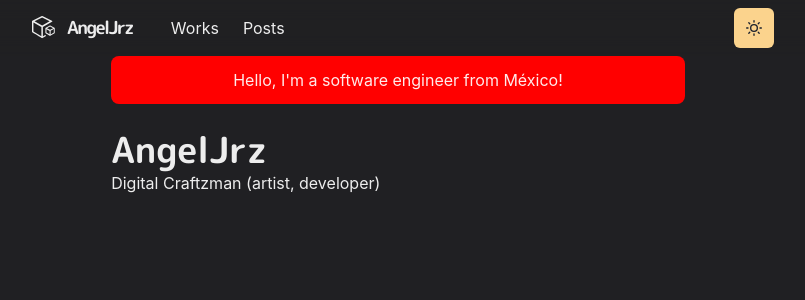
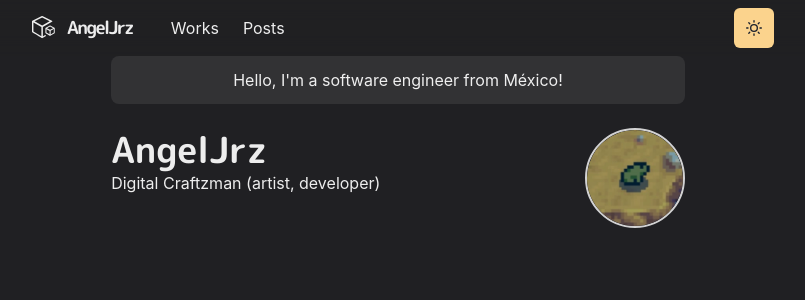
Before and after one commit to AngelJrz/My-portfolio, a Next.js app: page / in a window 1280 px wide. Shown: the top 300 px of the page, without its empty margins (242-1047 px from the left). Built offline with nearby package versions, Linux system fonts and the light colour scheme.

Commit message:
Profile image added

```diff
--- a/pages/index.js
+++ b/pages/index.js
@@ -1,8 +1,12 @@
-import { Container, Box, Heading } from "@chakra-ui/react"
+import { Container, Box, Heading, Image, chakra, useColorModeValue } from "@chakra-ui/react"
+const ProfileImage = chakra(Image, {
+  shouldForwardProp: prop => ['width', 'height', 'src', 'alt'].includes(prop)
+})
+
 const Page = () => {
 	return(
 		<Container>
-			<Box borderRadius="lg" bg='red' p={3} mb={6} align="center">
+			<Box borderRadius="lg" bg={useColorModeValue('whiteAlpha.500', 'whiteAlpha.200')} p={3} mb={6} align="center">
 				Hello, I&apos;m a software engineer from México!
 			</Box>
 
@@ -13,6 +17,26 @@
 					</Heading>
 					<p>Digital Craftzman (artist, developer)</p>
 				</Box>
+				<Box flexShrink={0} mt={{base: 4, md:0}} ml={{md:6}} align="center">
+					<Box
+            borderColor="whiteAlpha.800"
+            borderWidth={2}
+            borderStyle="solid"
+            w="100px"
+            h="100px"
+            display="inline-block"
+            borderRadius="full"
+            overflow="hidden"
+          >
+            <ProfileImage
+              src="/images/profilepic.jpg"
+              alt="Profile image"
+              borderRadius="full"
+              width="100"
+              height="100"
+            />
+          </Box>
+				</Box>
 			</Box>
 		</Container>
 
```
Also changed, not shown: public/images/profilepic.jpg (added).
